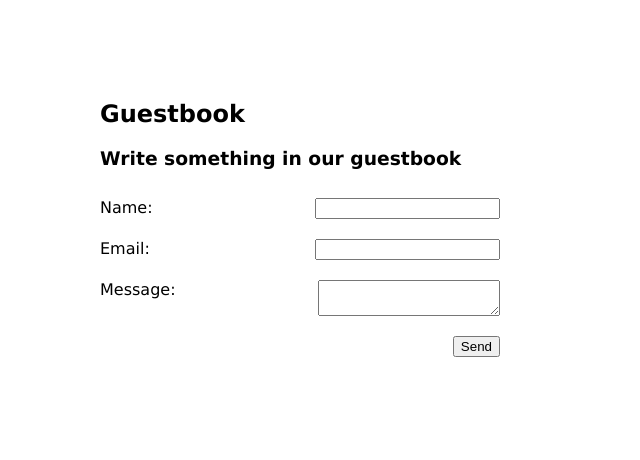
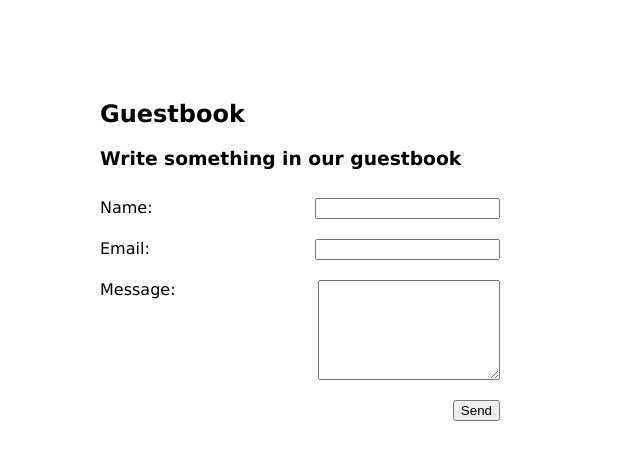
Before and after one commit to mrwim/webdev-import, a PHP site: page /guestbook.php in a window 1280 px wide. Shown: the top 460 px of the page, without its empty margins (0-640 px from the left). Run offline with PHP 8.4, Linux system fonts and the light colour scheme; data that the repository does not hold is empty.

Commit message:
text-area min-height

```diff
--- a/app/public/css/style.css
+++ b/app/public/css/style.css
@@ -3,6 +3,9 @@ body {
     margin: 100px;
 }
 
+textarea {
+    min-height: 100px;
+}
 .post {
     width: 100%;
     background-color: lightgrey;
```
